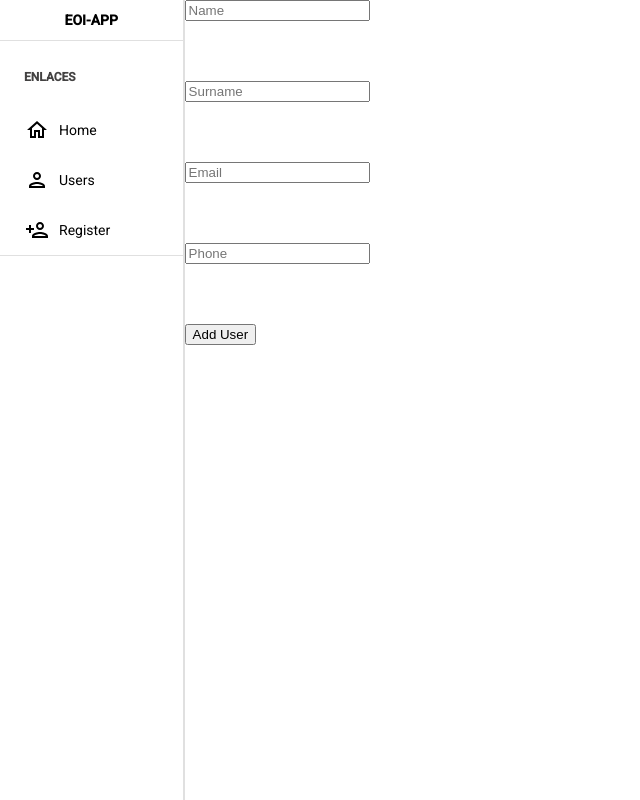
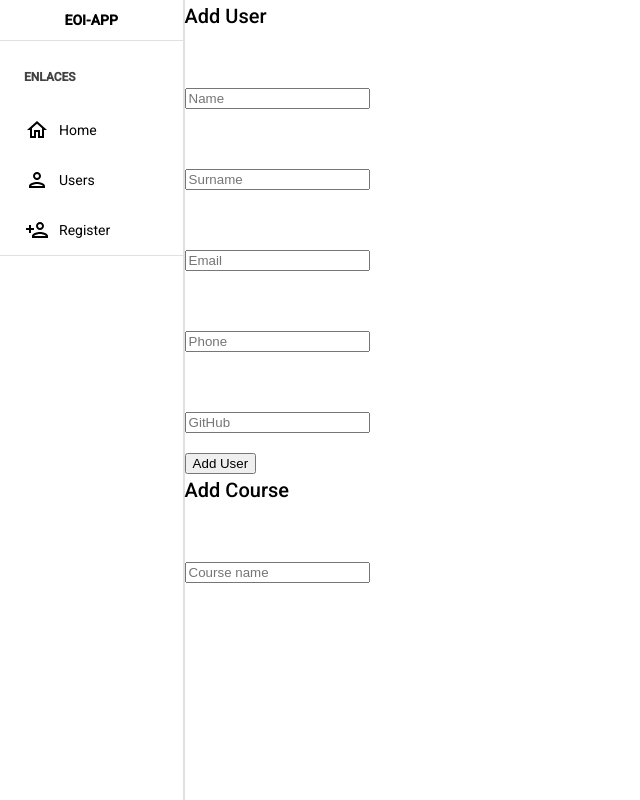
Before and after one commit to gabi23/EOI-App, an Angular app: page /register in a window 1280 px wide. Shown: the whole page, without its empty margins (0-640 px from the left). Built offline with nearby package versions, Linux system fonts and the light colour scheme.

Commit message:
Adding Coursers and trying to work with him

```diff
--- a/src/app/pages/register/register.component.html
+++ b/src/app/pages/register/register.component.html
@@ -1,4 +1,6 @@
 <body>
+    <h2>Add User</h2><br><br>
+
     <input type="text"
     placeholder="Name"
     [(ngModel)]="newUser.name"
@@ -31,13 +33,18 @@
     <span *ngIf="errorPhoneBoolean">{{errorPhone}}</span>
     <br><br>
 
-    <!-- <input type="text"
-    placeholder="Role"
-    [(ngModel)]="newUser.role"
-    (keyup)="validationRole()">
+    <input type="text"
+    placeholder="GitHub"
+    [(ngModel)]="newUser.gitHubLogin">
     <br><br>
-    <span *ngIf="errorRoleBoolean">{{errorRole}}</span>
-    <br><br> -->
 
     <button (click)="addNewUser()">Add User</button>
+
+    <h2>Add Course</h2><br><br>
+
+    <input type="text"
+    placeholder="Course name"
+    [(ngModel)]="newCourses.name">
+    <br><br>
+
 </body>
--- a/src/app/pages/register/register.component.ts
+++ b/src/app/pages/register/register.component.ts
@@ -12,9 +12,9 @@ export class RegisterComponent implements OnInit {
 
   users: [] = [];
 
-  newUser: User = {name : "", surname : "",  email : "" , role: ""}
+  newCourses: Course[] = [{name: "", studyField: "", description: ""}];
 
-  newCourse: Course = { name: "", studyField: "", description: ""}
+  newUser: User = {name : "", surname : "",  email : "" , role: "", courses: [], gitHubLogin: ""}
 
   emailValid = new RegExp(/^\w+([\.-]?\w+)*@\w+([\.-]?\w+)*(\.\w{2,3})+$/);
 
@@ -28,8 +28,6 @@ export class RegisterComponent implements OnInit {
 
   errorPhoneBoolean: boolean = false;
 
-  errorRoleBoolean: boolean = false;
-
   errorName: string = "";
 
   errorEmail: string = "";
@@ -37,8 +35,6 @@ export class RegisterComponent implements OnInit {
   errorSurname: string = "";
 
   errorPhone: string = "";
-
-  errorRole: string = "";
 
   constructor(private ApiManagerService: ApiManagerService) {
 
@@ -87,15 +83,4 @@ export class RegisterComponent implements OnInit {
       this.errorPhone = "The number isn't correct";
     } else { this.errorPhoneBoolean = false; }
   }
-
-  // validationRole() {
-  //   if (this.newUser.role == "admin123") {
-  //     this.errorRoleBoolean = true;
-  //     this.errorRole = "Secret word is correct, you are admin"
-  //   } else {
-  //     this.errorRoleBoolean = false;
-  //     this.errorRole = "Secret word invalid, you are user"
-  //   }
-  // }
-
 }
```
